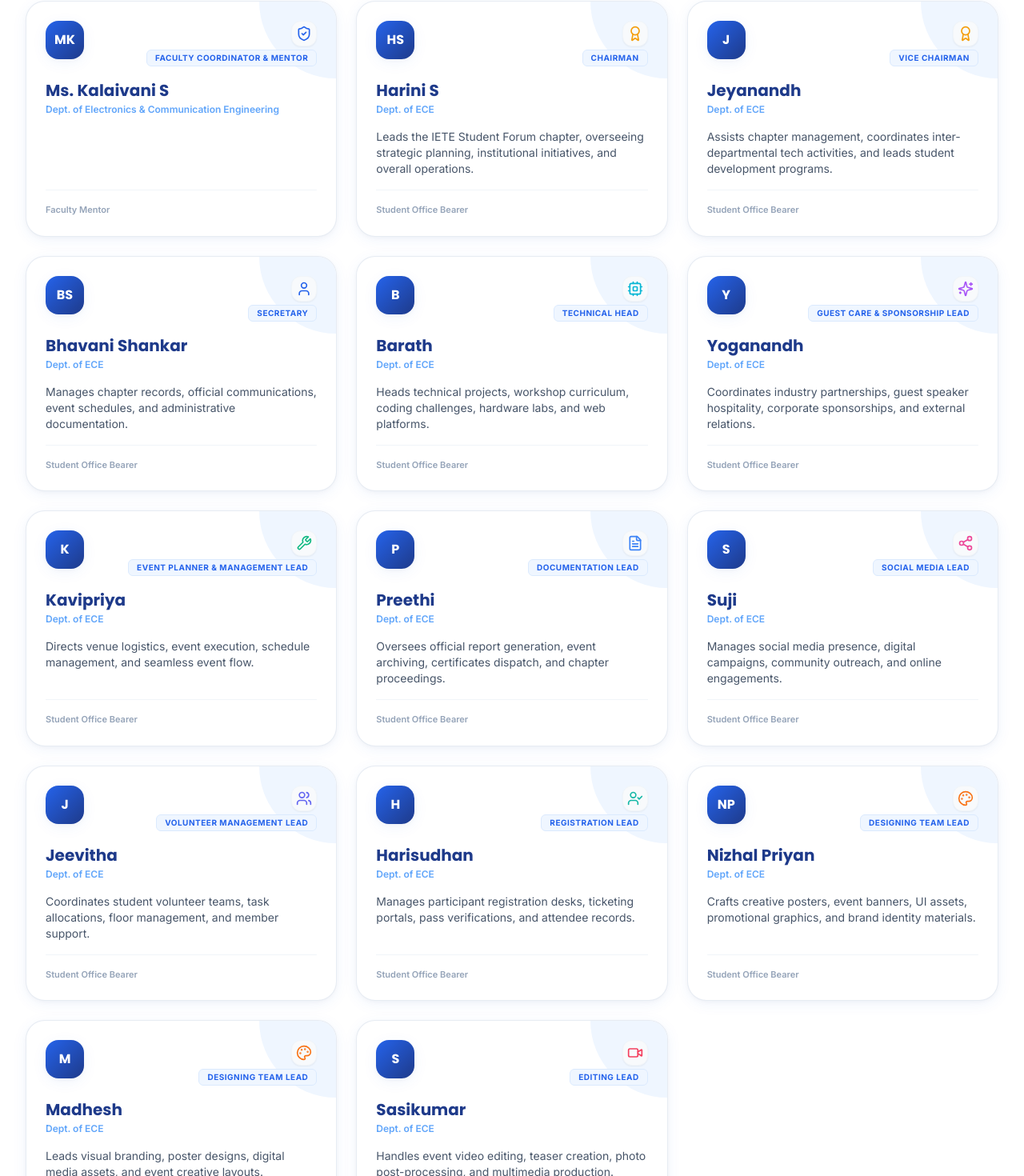
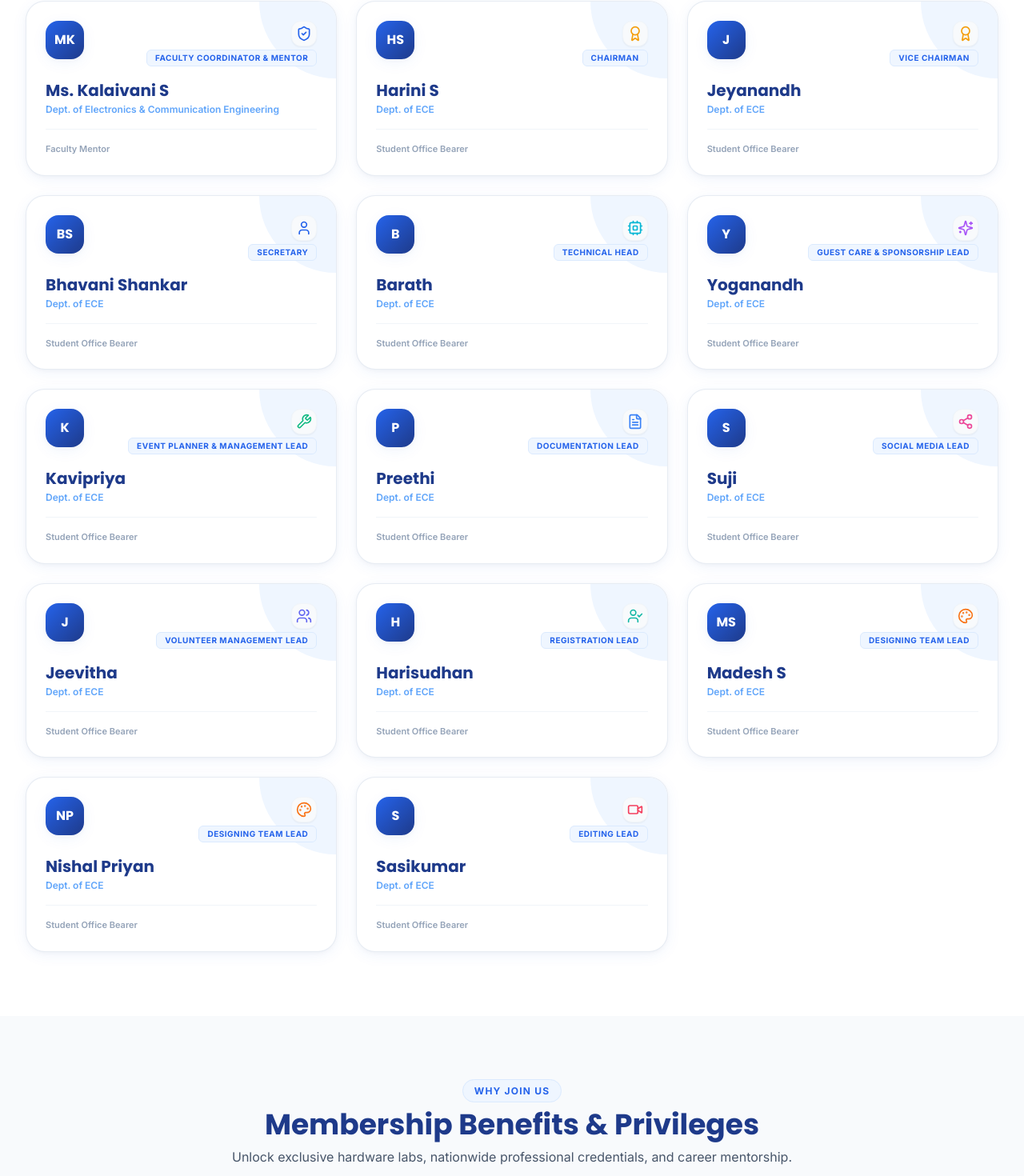
Before and after one commit to barath0508/IETE-RIT, a React (Vite) app: page / in a window 1280 px wide. Shown: the part 6885-8355 px from the top of the page at 80% size. Built offline with nearby package versions, Linux system fonts and the light colour scheme.

Commit message:
Remove bio descriptions from all member cards

```diff
--- a/src/components/CoreMembers.tsx
+++ b/src/components/CoreMembers.tsx
@@ -88,10 +88,7 @@ export const CoreMembers: React.FC = () => {
                   </p>
                 </div>
 
-                {/* Member Bio */}
-                <p className="text-slate-600 text-xs sm:text-sm leading-relaxed">
-                  {member.bio}
-                </p>
+
 
               </div>
 
--- a/src/data/siteConfig.ts
+++ b/src/data/siteConfig.ts
@@ -33,7 +33,7 @@ export interface CoreMember {
   email?: string;
   linkedin?: string;
   github?: string;
-  bio: string;
+  bio?: string;
 }
 
 export interface MissionItem {
@@ -348,8 +348,7 @@ export const SITE_CONFIG = {
       position: "Faculty Coordinator & Mentor",
       category: "Office Bearer",
       department: "Dept. of Electronics & Communication Engineering",
-      year: "Faculty Mentor",
-      bio: ""
+      year: "Faculty Mentor"
     },
     {
       id: "m1",
@@ -357,8 +356,7 @@ export const SITE_CONFIG = {
       position: "Chairman",
       category: "Office Bearer",
       department: "Dept. of ECE",
-      year: "Student Office Bearer",
-      bio: "Leads the IETE Student Forum chapter, overseeing strategic planning, institutional initiatives, and overall operations."
+      year: "Student Office Bearer"
     },
     {
       id: "m2",
@@ -366,8 +364,7 @@ export const SITE_CONFIG = {
       position: "Vice Chairman",
       category: "Office Bearer",
       department: "Dept. of ECE",
-      year: "Student Office Bearer",
-      bio: "Assists chapter management, coordinates inter-departmental tech activities, and leads student development programs."
+      year: "Student Office Bearer"
     },
     {
       id: "m3",
@@ -375,35 +372,31 @@ export const SITE_CONFIG = {
       position: "Secretary",
       category: "Office Bearer",
       department: "Dept. of ECE",
-      year: "Student Office Bearer",
-      bio: "Manages chapter records, official communications, event schedules, and administrative documentation."
+      year: "Student Office Bearer"
     },
     {
-      id: "m4",
+      id: "m6",
       name: "Barath",
       position: "Technical Head",
       category: "Office Bearer",
       department: "Dept. of ECE",
-      year: "Student Office Bearer",
-      bio: "Heads technical projects, workshop curriculum, coding challenges, hardware labs, and web platforms."
+      year: "Student Office Bearer"
     },
     {
-      id: "m5",
+      id: "m4",
       name: "Yoganandh",
       position: "Guest Care & Sponsorship Lead",
       category: "Office Bearer",
       department: "Dept. of ECE",
-      year: "Student Office Bearer",
-      bio: "Coordinates industry partnerships, guest speaker hospitality, corporate sponsorships, and external relations."
+      year: "Student Office Bearer"
     },
     {
-      id: "m6",
+      id: "m5",
       name: "Kavipriya",
       position: "Event Planner & Management Lead",
       category: "Office Bearer",
       department: "Dept. of ECE",
-      year: "Student Office Bearer",
-      bio: "Directs venue logistics, event execution, schedule management, and seamless event flow."
+      year: "Student Office Bearer"
     },
     {
       id: "m7",
@@ -411,8 +404,7 @@ export const SITE_CONFIG = {
       position: "Documentation Lead",
       category: "Office Bearer",
       department: "Dept. of ECE",
-      year: "Student Office Bearer",
-      bio: "Oversees official report generation, event archiving, certificates dispatch, and chapter proceedings."
+      year: "Student Office Bearer"
     },
     {
       id: "m8",
@@ -420,8 +412,7 @@ export const SITE_CONFIG = {
       position: "Social Media Lead",
       category: "Office Bearer",
       department: "Dept. of ECE",
-      year: "Student Office Bearer",
-      bio: "Manages social media presence, digital campaigns, community outreach, and online engagements."
+      year: "Student Office Bearer"
     },
     {
       id: "m9",
@@ -429,8 +420,7 @@ export const SITE_CONFIG = {
       position: "Volunteer Management Lead",
       category: "Office Bearer",
       department: "Dept. of ECE",
-      year: "Student Office Bearer",
-      bio: "Coordinates student volunteer teams, task allocations, floor management, and member support."
+      year: "Student Office Bearer"
     },
     {
       id: "m10",
@@ -438,26 +428,23 @@ export const SITE_CONFIG = {
       position: "Registration Lead",
       category: "Office Bearer",
       department: "Dept. of ECE",
-      year: "Student Office Bearer",
-      bio: "Manages participant registration desks, ticketing portals, pass verifications, and attendee records."
+      year: "Student Office Bearer"
     },
     {
       id: "m11-a",
-      name: "Nizhal Priyan",
+      name: "Madesh S",
       position: "Designing Team Lead",
       category: "Office Bearer",
       department: "Dept. of ECE",
-      year: "Student Office Bearer",
-      bio: "Crafts creative posters, event banners, UI assets, promotional graphics, and brand identity materials."
+      year: "Student Office Bearer"
     },
     {
       id: "m11-b",
-      name: "Madhesh",
+      name: "Nishal Priyan",
       position: "Designing Team Lead",
       category: "Office Bearer",
       department: "Dept. of ECE",
-      year: "Student Office Bearer",
-      bio: "Leads visual branding, poster designs, digital media assets, and event creative layouts."
+      year: "Student Office Bearer"
     },
     {
       id: "m12",
@@ -465,8 +452,7 @@ export const SITE_CONFIG = {
       position: "Editing Lead",
       category: "Office Bearer",
       department: "Dept. of ECE",
-      year: "Student Office Bearer",
-      bio: "Handles event video editing, teaser creation, photo post-processing, and multimedia production."
+      year: "Student Office Bearer"
     }
   ] as CoreMember[],
 
```
